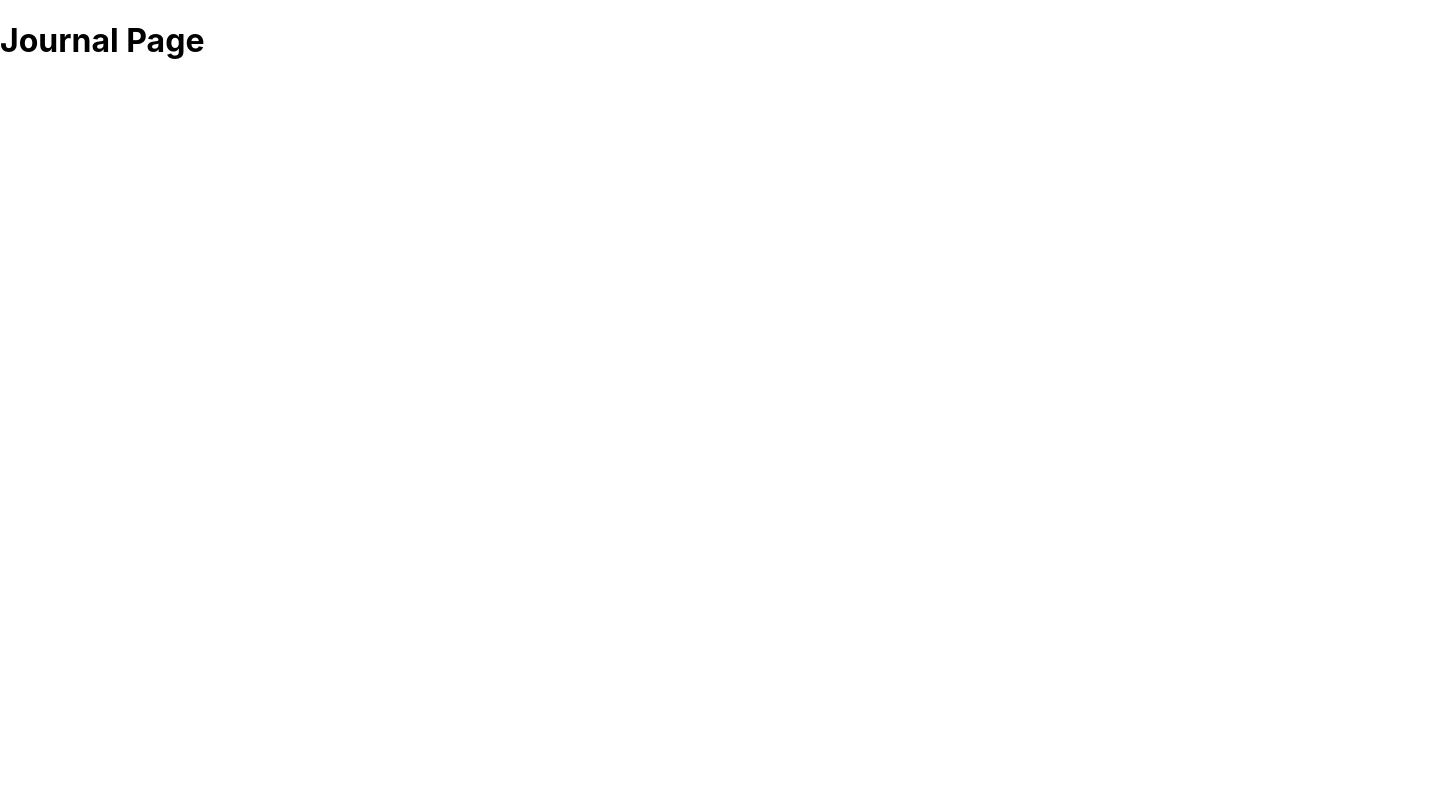
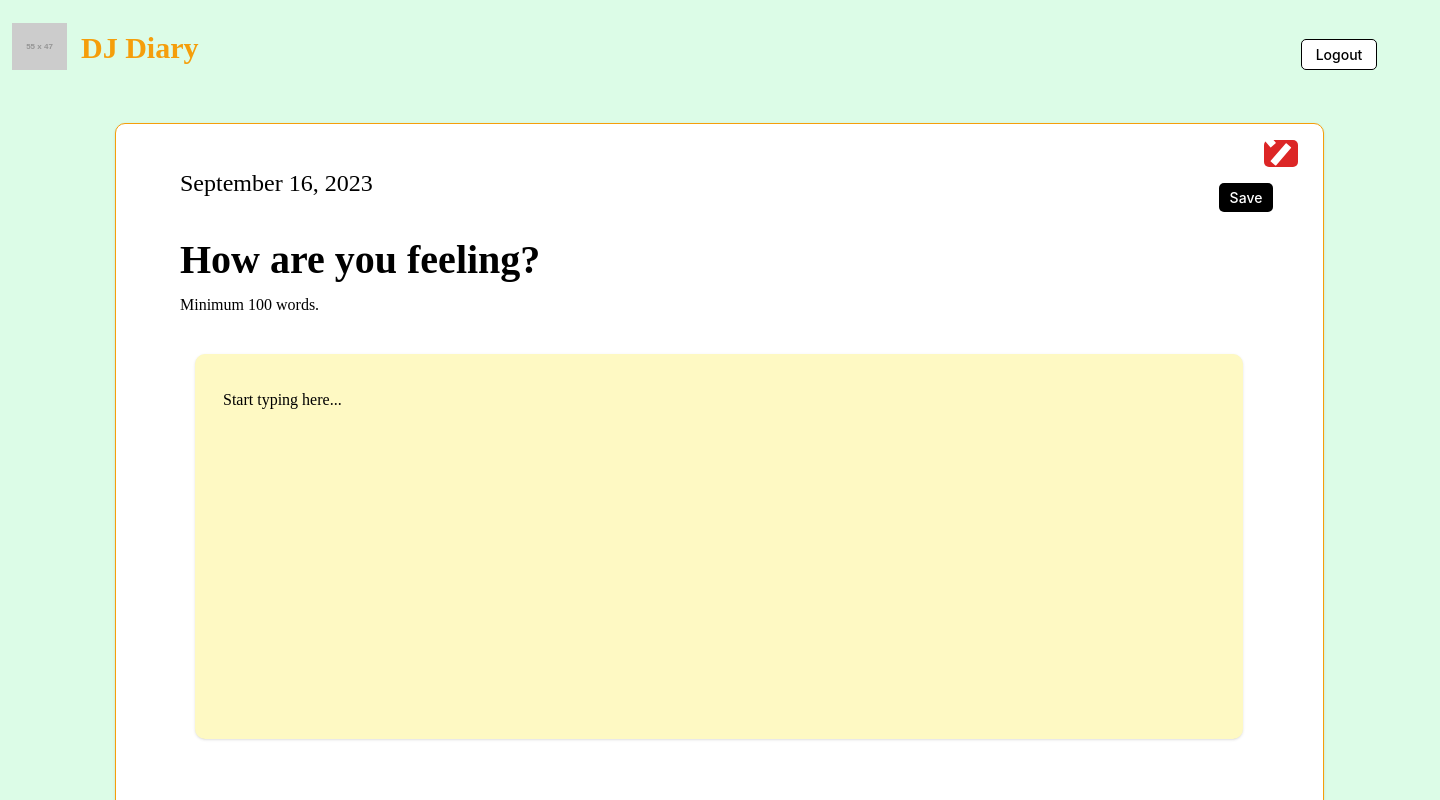
Before and after one commit to shmaiii/HTN23-DJ-Diary, a React (Create React App) app in the folder frontend/: page /journal in a window 1280 px wide. Shown: the top 800 px of the page, 1440 px wide, since content can reach past the window. Built offline with nearby package versions, Linux system fonts and the light colour scheme.

Commit message:
started som styling for the Journaling page

```diff
--- a/frontend/package.json
+++ b/frontend/package.json
@@ -36,6 +36,7 @@
     ]
   },
   "devDependencies": {
-    "react-scripts": "^5.0.1"
+    "react-scripts": "^5.0.1",
+    "tailwindcss": "^3.3.3"
   }
 }
--- a/frontend/src/App.css
+++ /dev/null
@@ -1,38 +0,0 @@
-.App {
-  text-align: center;
-}
-
-.App-logo {
-  height: 40vmin;
-  pointer-events: none;
-}
-
-@media (prefers-reduced-motion: no-preference) {
-  .App-logo {
-    animation: App-logo-spin infinite 20s linear;
-  }
-}
-
-.App-header {
-  background-color: #282c34;
-  min-height: 100vh;
-  display: flex;
-  flex-direction: column;
-  align-items: center;
-  justify-content: center;
-  font-size: calc(10px + 2vmin);
-  color: white;
-}
-
-.App-link {
-  color: #61dafb;
-}
-
-@keyframes App-logo-spin {
-  from {
-    transform: rotate(0deg);
-  }
-  to {
-    transform: rotate(360deg);
-  }
-}
--- a/frontend/src/index.css
+++ b/frontend/src/index.css
@@ -1,3 +1,7 @@
+@tailwind base;
+@tailwind components;
+@tailwind utilities;
+
 body {
   margin: 0;
   font-family: -apple-system, BlinkMacSystemFont, 'Segoe UI', 'Roboto', 'Oxygen',
--- a/frontend/src/pages/Journal.jsx
+++ b/frontend/src/pages/Journal.jsx
@@ -2,10 +2,48 @@ import React from 'react';
 import { useNavigate } from 'react-router-dom';
 
 export const Journal = () => {
-
   return (
-    <div>
-      <h1>Journal Page</h1>
+    <div className="w-[1440px] h-[1024px] relative bg-green-100">
+      <div className="flex-1 w-[1209px] h-[778px] left-[115px] top-[123px] absolute bg-white rounded-[10px] shadow border border-amber-500" />
+      <div className="w-[696px] h-[46px] left-[180px] top-[230px] absolute">
+        <span style={{ color: 'black', fontSize: '40px', fontWeight: 'bold', fontFamily: 'Raleway' }}>
+          How are{' '}
+        </span>
+        <span style={{ color: 'amber', fontSize: '40px', fontWeight: 'bold', fontFamily: 'Raleway' }}>you</span>
+        <span style={{ color: 'black', fontSize: '40px', fontWeight: 'bold', fontFamily: 'Raleway' }}> feeling?</span>
+      </div>
+      <div className="w-[696px] h-[46px] left-[180px] top-[167px] absolute text-black text-2xl font-normal font-['Raleway']">
+        September 16, 2023
+      </div>
+      <div className="w-[1048px] h-[385px] left-[195px] top-[354px] absolute bg-yellow-100 rounded-[10px] shadow" />
+      <div className="w-[696px] h-[46px] left-[223px] top-[388px] absolute text-black text-base font-normal font-['Raleway']">
+        Start typing here...
+      </div>
+      <div className="w-[696px] h-[46px] left-[180px] top-[293px] absolute text-black text-base font-normal font-['Raleway']">
+        Minimum 100 words.
+      </div>
+      <div className="px-[7px] py-1 left-[1219px] top-[183px] absolute bg-black rounded-[5px] justify-start items-end gap-1 inline-flex">
+        <div className="w-10 text-center text-white text-sm font-medium font-['Inter'] leading-[21px]">Save</div>
+      </div>
+      <div className="w-[33.75px] h-[27px] left-[1264px] top-[140px] absolute">
+        <div className="w-[33.75px] h-[27px] left-0 top-0 absolute bg-red-600 rounded-[5px]" />
+        <div className="w-[20.32px] h-[22.18px] left-[6.75px] top-[3.38px] absolute">
+          <div className="w-[6.51px] h-[23.62px] left-[4.95px] top-0 absolute origin-top-left rotate-[139.41deg] bg-white rounded-[0.50px]" />
+          <div className="w-[6.51px] h-[23.62px] left-[15.37px] top-0 absolute origin-top-left rotate-[40.59deg] bg-white rounded-[0.50px]" />
+        </div>
+      </div>
+      <div className="w-[76px] h-[31px] left-[1301px] top-[39px] absolute">
+        <div className="w-[76px] h-[31px] left-0 top-0 absolute bg-white rounded-[5px] border border-black" />
+        <div className="w-[66px] left-[5px] top-[5px] absolute text-center text-black text-sm font-medium font-['Inter'] leading-[21px]">
+          Logout
+        </div>
+      </div>
+      <div className="w-[358px] h-[47px] left-[12px] top-[23px] absolute">
+        <div className="w-[289px] h-[19px] left-[69px] top-[7px] absolute text-amber-500 text-3xl font-bold font-['Raleway']">
+          DJ Diary
+        </div>
+        <img className="w-[55px] h-[47px] left-0 top-0 absolute" src="https://via.placeholder.com/55x47" />
+      </div>
     </div>
   );
 };
--- a/frontend/src/pages/MainPage.jsx
+++ b/frontend/src/pages/MainPage.jsx
@@ -2,8 +2,9 @@ import React from 'react';
 import { useNavigate } from 'react-router-dom';
 
 export const MainPage = () => {
-const navigate = useNavigate();
-  const handleLoginClick = () => {
+    const navigate = useNavigate();
+
+    const handleLoginClick = () => {
 
     navigate('/journal');
   };
--- /dev/null
+++ b/frontend/tailwind.config.js
@@ -0,0 +1,8 @@
+/** @type {import('tailwindcss').Config} */
+module.exports = {
+  content: ["./src/**/*.{html,js,jsx}"],
+  theme: {
+    extend: {},
+  },
+  plugins: [],
+}
```
Also changed, not shown: 1 other file (tests, documents, lock files or other folders).
